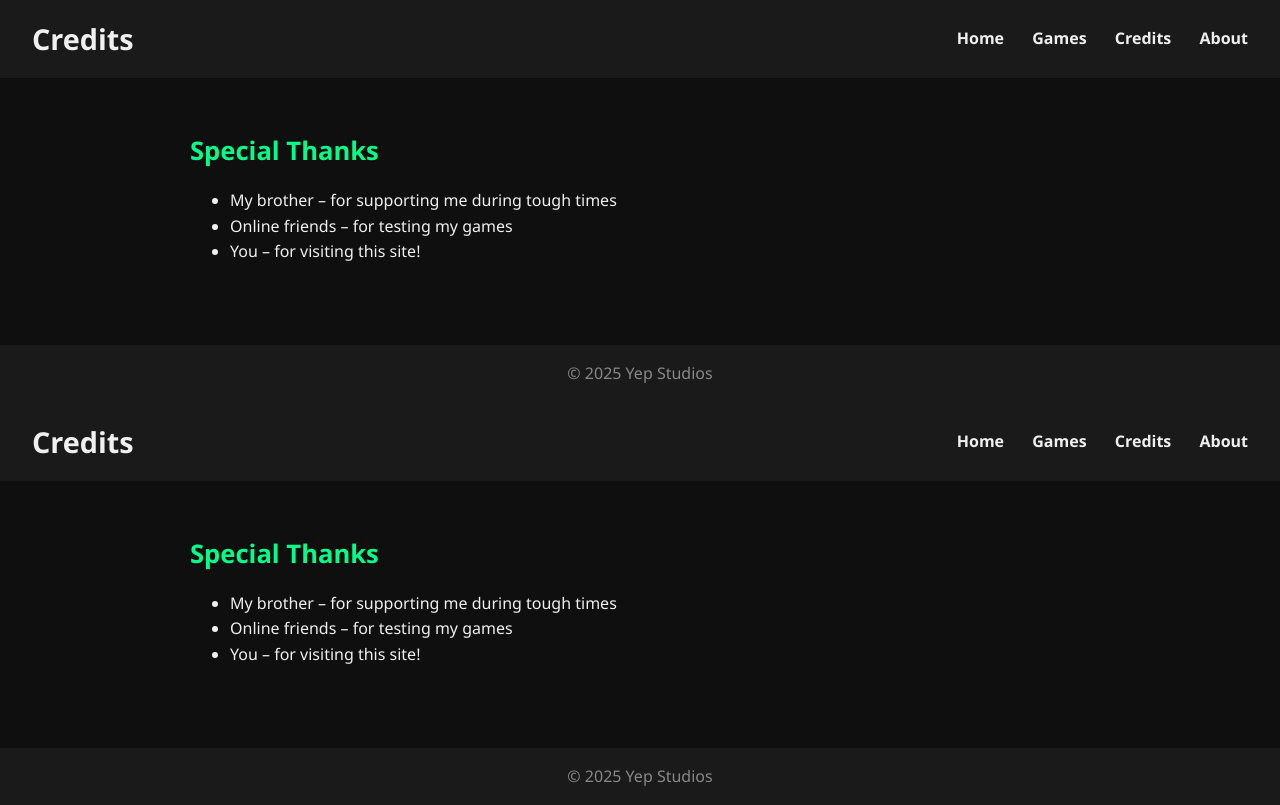
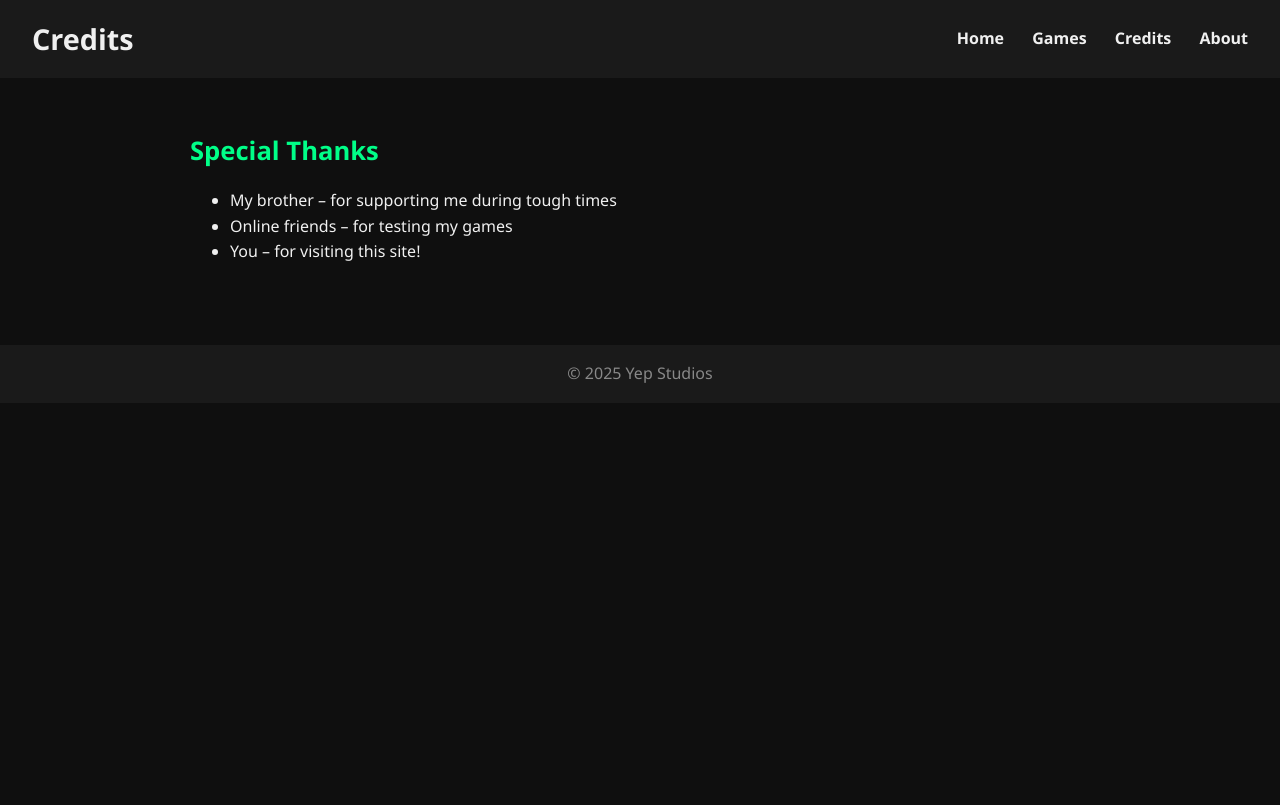
Before and after one commit to Fluesterer/YepStudios, a plain HTML site: page credits.html in a window 1280 px wide. Drawn offline with Linux system fonts and the light colour scheme.

Commit message:
Update credits.html

```diff
--- a/credits.html
+++ b/credits.html
@@ -29,34 +29,3 @@
   <footer>© 2025 Yep Studios</footer>
 </body>
 </html>
-<!DOCTYPE html>
-<html lang="en">
-<head>
-  <meta charset="UTF-8" />
-  <meta name="viewport" content="width=device-width, initial-scale=1.0" />
-  <title>Yep Studios – Credits</title>
-  <link rel="stylesheet" href="style.css" />
-</head>
-<body>
-  <header>
-    <h1>Credits</h1>
-    <nav>
-      <a href="index.html">Home</a>
-      <a href="games.html">Games</a>
-      <a href="credits.html">Credits</a>
-      <a href="about.html">About</a>
-    </nav>
-  </header>
-  <main>
-    <section>
-      <h2>Special Thanks</h2>
-      <ul>
-        <li>My brother – for supporting me during tough times</li>
-        <li>Online friends – for testing my games</li>
-        <li>You – for visiting this site!</li>
-      </ul>
-    </section>
-  </main>
-  <footer>© 2025 Yep Studios</footer>
-</body>
-</html>
```
